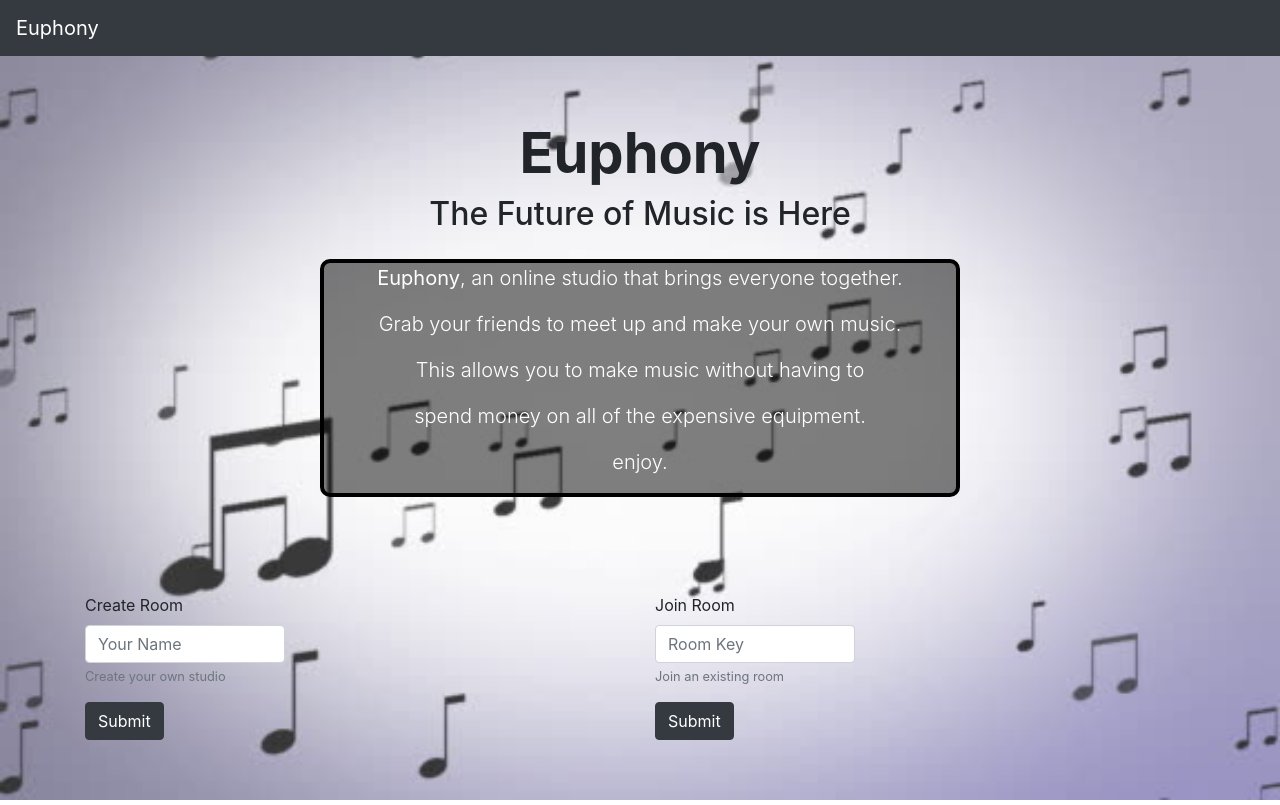
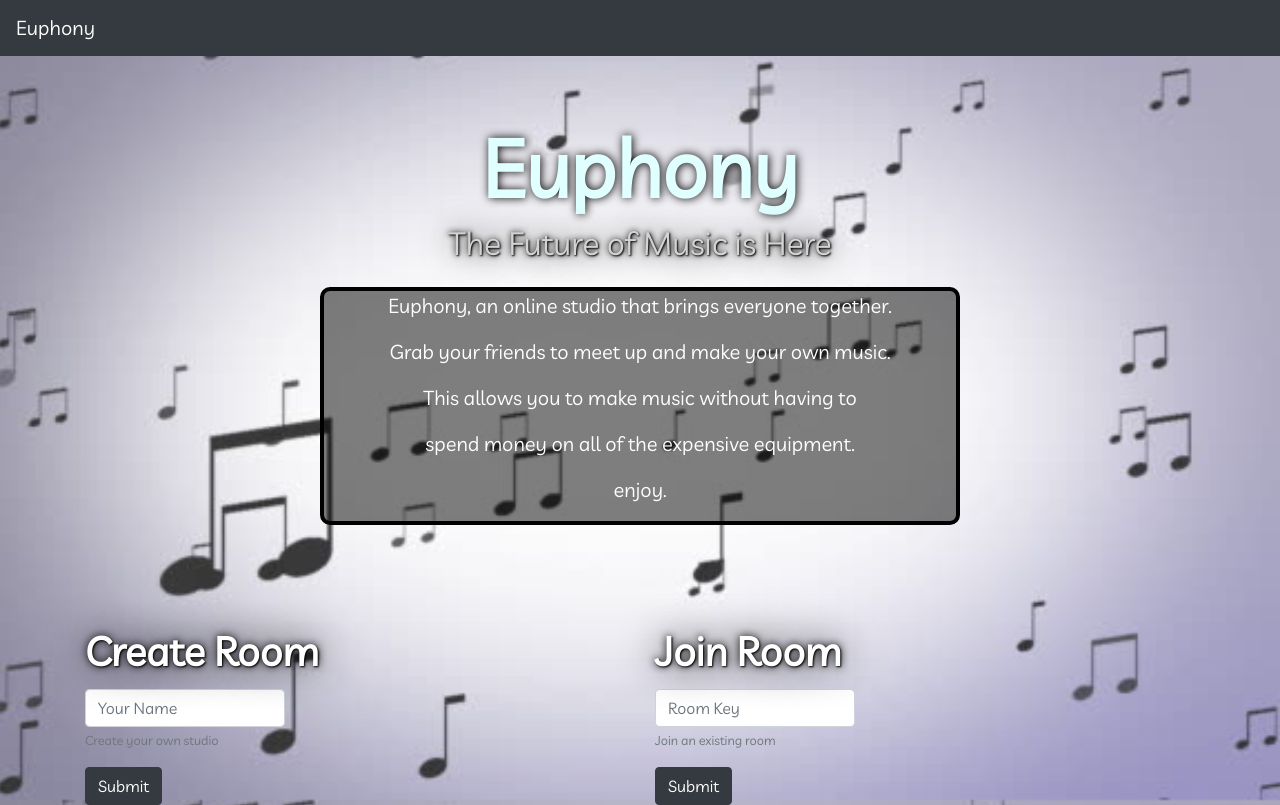
Before and after one commit to justinlyan/Euphony, a plain HTML site: page index.html in a window 1280 px wide. Drawn offline with nearby package versions, Linux system fonts and the light colour scheme; no server answers.

Commit message:
added styles to make more visible

```diff
--- a/assets/css/style.css
+++ b/assets/css/style.css
@@ -5,6 +5,8 @@ body {
     -moz-background-size: cover;
     -o-background-size: cover;
     background-size: cover;
+    font-family: 'Livvic', sans-serif;
+
 }
 
 .lead {
@@ -19,11 +21,15 @@ body {
 .display-4 {
     font-weight: bold;
     text-align: center;
-
+    font-size: 80px;
+    color: lightcyan;
+    text-shadow: black 1px 0 10px;
 }
 
 h2 {
     text-align: center;
+    text-shadow: 1px 1px 2px black, 0 0 1em black, 0 0 0.2em black;
+    color: lightgrey;
 }
 
 .intro{
@@ -43,6 +49,7 @@ h2 {
     display: table;
     max-width: 1200px;
     margin: 50px auto 0 auto;
+    min-width: 530px;
 }
 
 .key {
@@ -207,7 +214,15 @@ h2 {
     float: right;
 }
 
-@media (max-width: 700px) {
+.room-start {
+    font-size: 40px;
+    font-weight: bold;
+    color: white;
+    /* text-shadow: black 2px 0 8px; */
+    text-shadow: 1px 1px 2px black, 0 0 1em black, 0 0 0.2em black;
+}
+
+@media (max-width: 1250px) {
     .second-octave{
         display: none;
     }
--- a/index.html
+++ b/index.html
@@ -9,6 +9,7 @@
     <title>Music Player</title>
 
     <link rel="stylesheet" href="assets/css/bootstrap.css">
+    <link href="https://fonts.googleapis.com/css?family=Livvic&display=swap" rel="stylesheet">
     <link rel="stylesheet" href="assets/css/style.css">
 
 
@@ -69,7 +70,7 @@
                 <div class="col-lg-6">
                     <form>
                         <div class="form-group">
-                            <label for="createroom">Create Room</label>
+                            <label for="createroom" class="room-start">Create Room</label>
                             <input type="text" class="form-control" id="createNameInput" aria-describedby="emailHelp" placeholder="Your Name">
                             <small id="emailHelp" class="form-text text-muted">Create your own studio</small>
                         </div>
@@ -80,7 +81,7 @@
                 <div class="col-lg-6">
                     <form>
                         <div class="form-group">
-                            <label for="joinroom">Join Room</label>
+                            <label for="joinroom" class="room-start">Join Room</label>
                             <input type="text" class="form-control" id="roomKey" aria-describedby="emailHelp" placeholder="Room Key">
                             <small id="emailHelp" class="form-text text-muted">Join an existing room</small>
                         </div>
```
